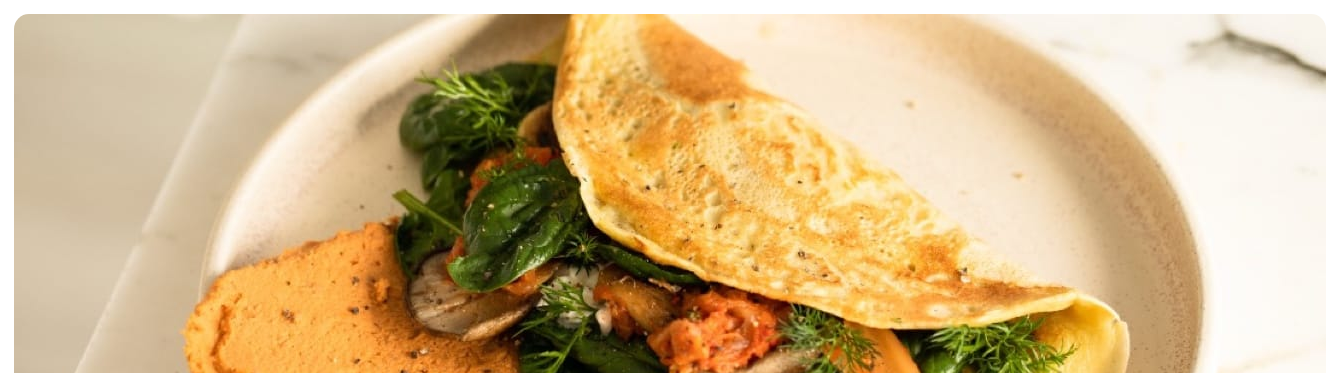
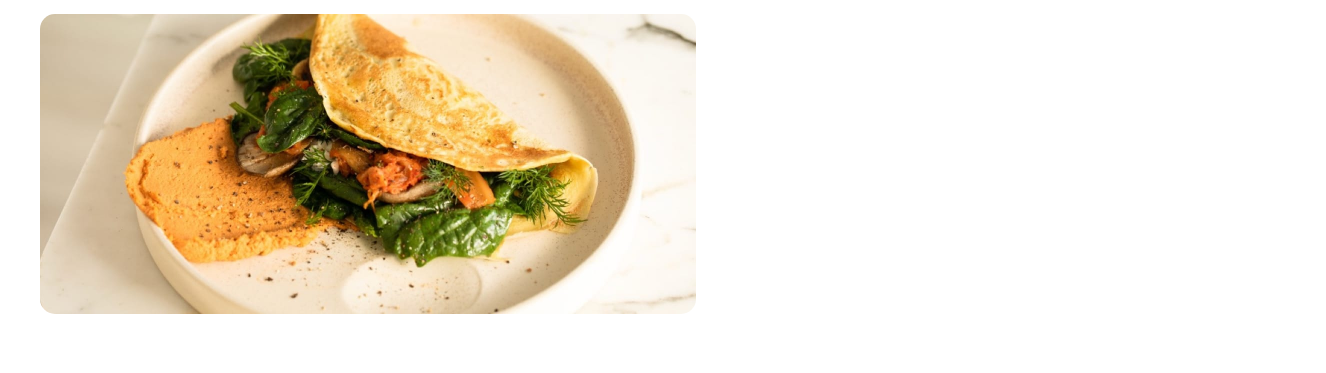
Before and after one commit to ainafi/recipe-main-frontend-mentor, a plain HTML site: page index.html in a window 1280 px wide. Shown: the top 373 px of the page, 1326 px wide, since content can reach past the window. Drawn offline with Linux system fonts and the light colour scheme.

Commit message:
img update

```diff
--- a/public/assets/css/style.css
+++ b/public/assets/css/style.css
@@ -22,7 +22,7 @@ body{
     overflow-x: hidden;
 }
 main{
-    max-width: 1440px;
+    max-width: 1200px;
     margin: auto;
     padding: 6px;
     background-color: var(--White);
@@ -51,10 +51,12 @@ li{
     font-family: "outfit";
     font-size: 16px;
 }
-img{
+.img{
     text-align: center;
     border-radius: 30px;
     margin-bottom: 2rem;
+    height: 300px;
+    width: 100%;
 }
 
 .intro h1{
```
